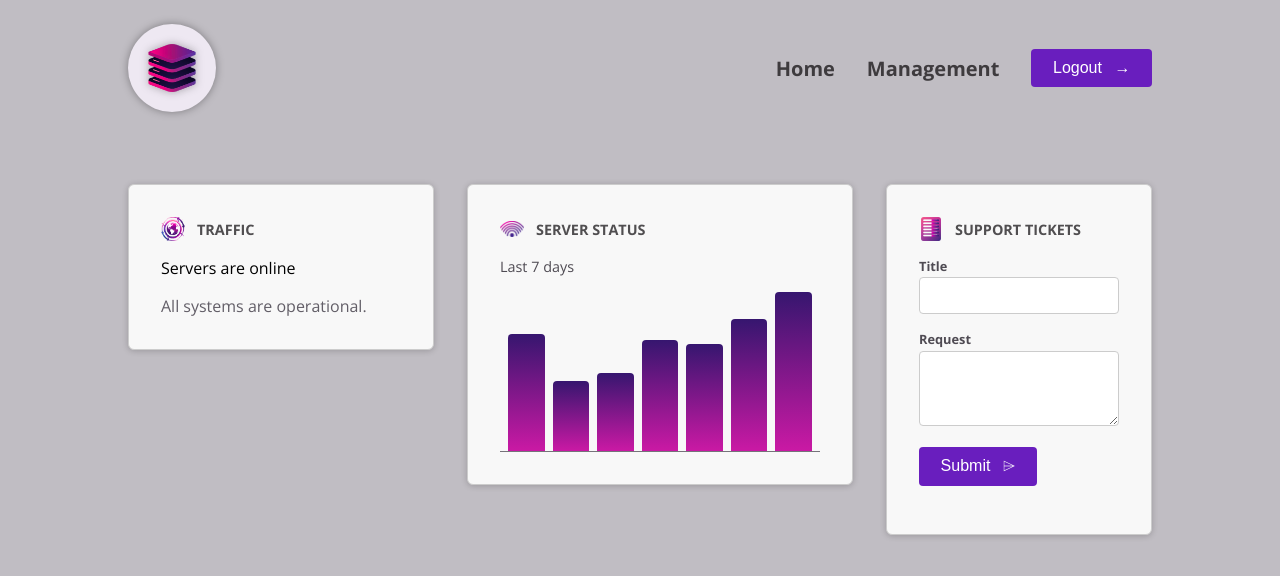
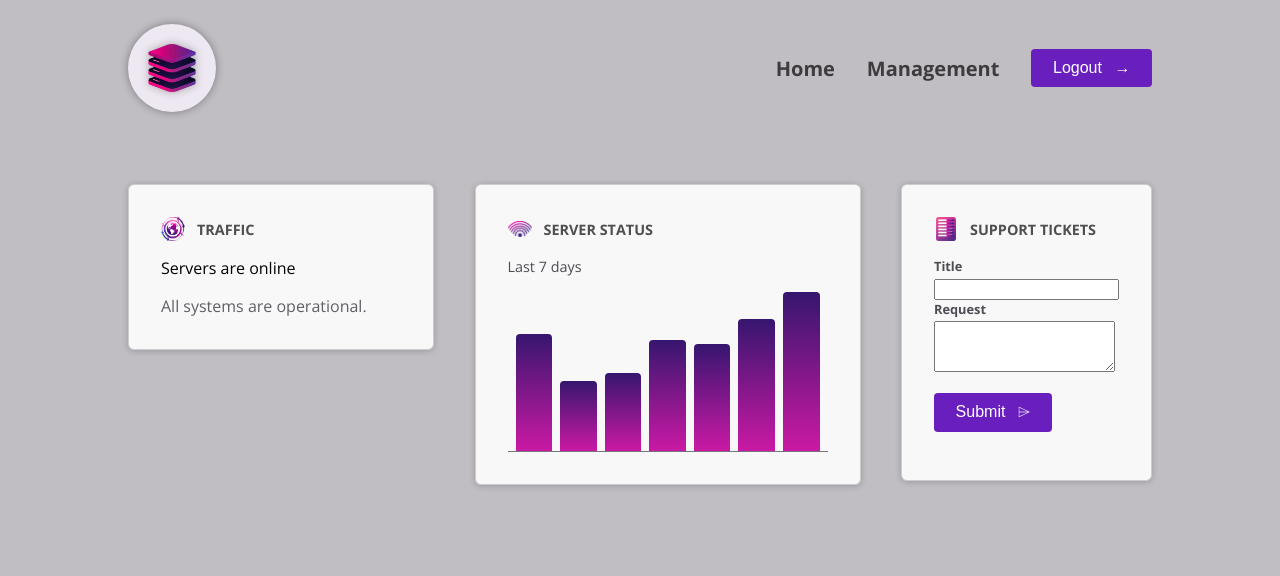
Before and after one commit to OmarAdelAttia/cmpDiveDeepProject, an Angular app: page / in a window 1280 px wide. Shown: the top 576 px of the page. Built offline with nearby package versions, Linux system fonts and the light colour scheme.

Commit message:
using :host throw TS file in control component

```diff
--- a/src/app/shared/control/control.component.html
+++ b/src/app/shared/control/control.component.html
@@ -1,4 +1,2 @@
-<p class="control">
-    <label>{{ label() }}</label>
-    <ng-content select="input, textarea" />
-</p>
+<label>{{ label() }}</label>
+<ng-content select="input, textarea" />
--- a/src/app/shared/control/control.component.scss
+++ b/src/app/shared/control/control.component.scss
@@ -1,4 +1,4 @@
-.control {
+:host {
   label {
     display: block;
     font-size: 0.8rem;
--- a/src/app/shared/control/control.component.ts
+++ b/src/app/shared/control/control.component.ts
@@ -6,9 +6,13 @@ import { Component, ViewEncapsulation, input } from '@angular/core';
   imports: [],
   templateUrl: './control.component.html',
   styleUrl: './control.component.scss',
-  encapsulation: ViewEncapsulation.None
+  encapsulation: ViewEncapsulation.Emulated,
+  host: {
+    class: 'control'
+  }
 })
 export class ControlComponent {
 
-  label = input.required<string>()
+  label = input.required<string>();
+
 }
```
